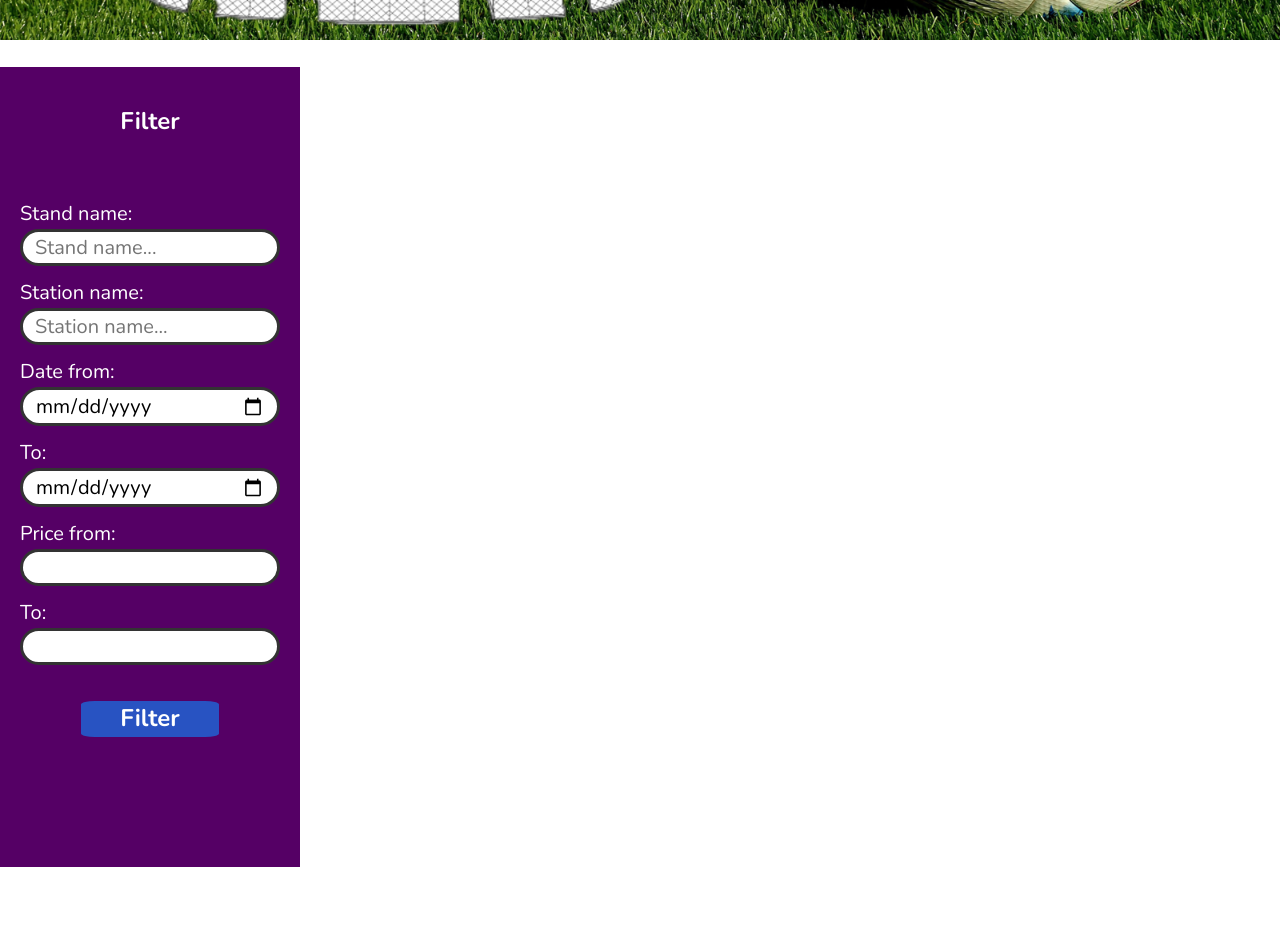
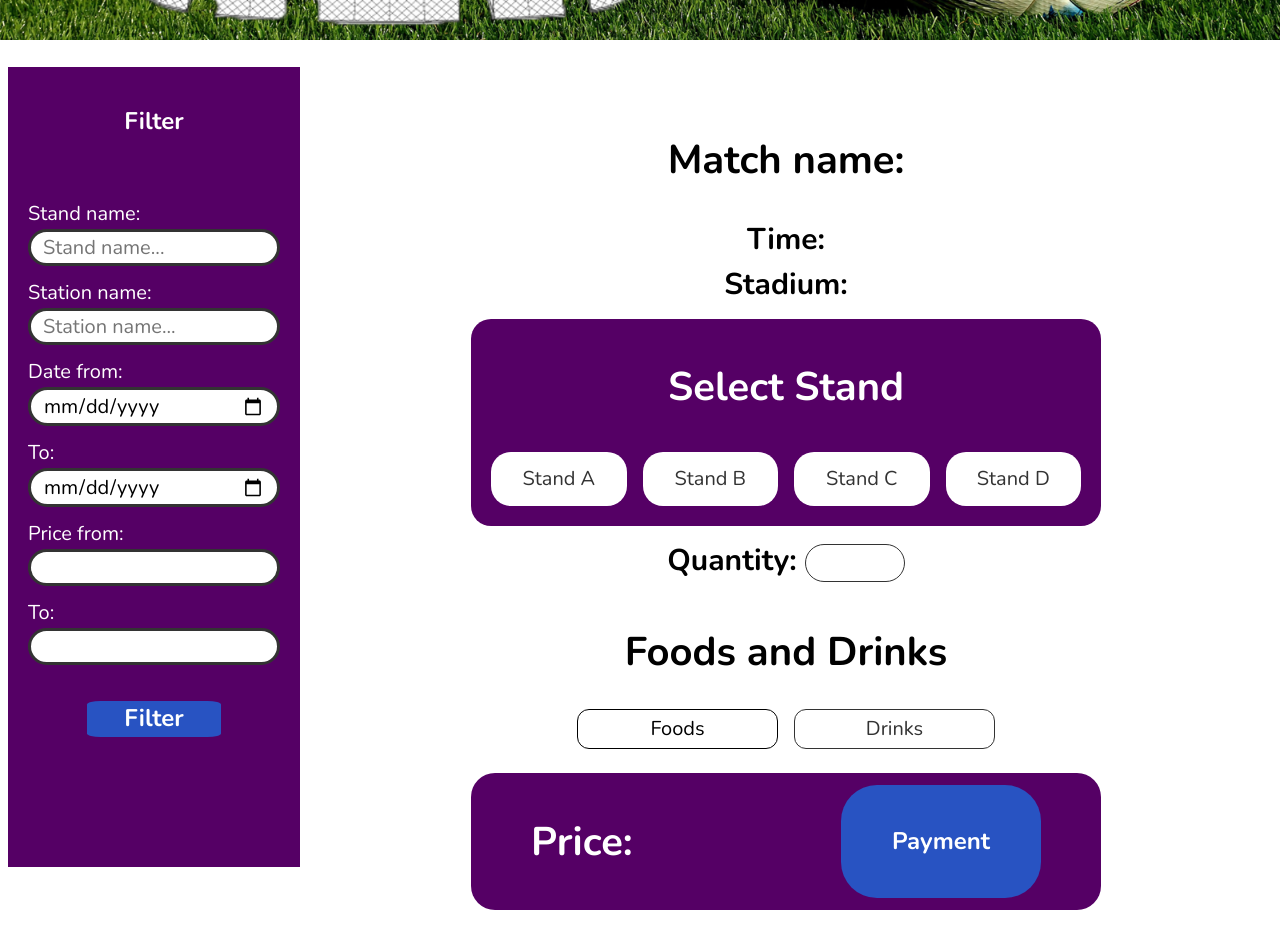
Before and after one commit to iamduc3024/WC_Ticket_Project, a React (Create React App) app in the folder frontend/: page /order in a window 1280 px wide. Shown: the part 700-1648 px from the top of the page. Before the commit the page ends 1567 px from the top, so only its background shows below. Built offline with nearby package versions, Linux system fonts and the light colour scheme; some icons are missing.

Commit message:
add base OderPage

```diff
--- a/frontend/src/pages/Order/Order.module.scss
+++ b/frontend/src/pages/Order/Order.module.scss
@@ -3,3 +3,199 @@
     width: 100%;
     margin-top: 100px;
   }
+
+  .contentContainer {
+    display: flex;
+    justify-content: space-between;
+  }
+
+  .orderContainer {
+    margin-top: 20px;
+    width: 78vw;
+    padding: 36px;
+    background-color: #fff;
+    display: flex;
+    text-align: center;
+    align-items: center;
+    justify-content: center;
+    justify-items: center;
+    align-content: center;
+    flex-wrap: wrap;
+    flex-direction: column;
+  }
+
+  .matchInfoContainer {
+    width: 100%;
+  }
+
+  .standChooseContainer {
+    background-color: #550065;
+    padding: 12px;
+    border-radius: 20px;
+    width: 70%;
+    color: #fff;
+    margin-top: 12px;
+    margin-bottom: 12px;
+    text-align: center;
+  }
+
+  .allStandContainer {
+
+    display: flex;
+    margin-top: 8px;
+  }
+
+  .standACointainer {
+    flex: 1;
+    background-color: #fff;
+    padding: 12px;
+    color: #333;
+    margin: 8px;
+    border-radius: 20px;
+
+    &:hover {
+      cursor: pointer;
+      background-color: #28a745;
+      color: #fff;
+    }
+
+  }
+
+  .standBCointainer {
+    flex: 1;
+    background-color: #fff;
+    padding: 12px;
+    color: #333;
+    margin: 8px;
+    border-radius: 20px;
+
+    &:hover {
+      cursor: pointer;
+      background-color: #28a745;
+      color: #fff;
+    }
+  }
+
+  .standCCointainer {
+    flex: 1;
+    background-color: #fff;
+    padding: 12px;
+    color: #333;
+    margin: 8px;
+    border-radius: 20px;
+
+    &:hover {
+      cursor: pointer;
+      background-color: #28a745;
+      color: #fff;
+    }
+  }
+
+  .standDCointainer {
+    flex: 1;
+    background-color: #fff;
+    padding: 12px;
+    color: #333;
+    margin: 8px;
+    border-radius: 20px;
+
+    &:hover {
+      cursor: pointer;
+      background-color: #28a745;
+      color: #fff;
+    }
+  }
+
+  .activeStand {
+    background-color: #129330;
+    color: #fff;
+  }
+
+  .quantityChoose label {
+    font-weight: bold;
+    font-size: 30px;
+  }
+
+  .quantityInput {
+    padding: 4px;
+    font-size: 24px;
+    border-radius: 20px;
+    padding-left: 24px;
+    width: 100px ;
+    border: 1px solid #333;
+  }
+
+  .drinkFoodContainer {
+    margin: 12px;
+    width: 50%;
+    text-align: center;
+  }
+
+  .foodDrinkChoose {
+    display: flex;
+  }
+
+  .foodContainer {
+    flex: 1;
+    border-radius: 12px;
+    padding: 4px;
+    margin-right: 8px;
+    text-align: center;
+    border: solid 1px;
+
+    &:hover {
+      cursor: pointer;
+      background-color: rgb(255, 242, 0);
+    }
+  }
+
+  .foodActive {
+    background-color: rgb(255, 157, 0);
+  }
+
+  .drinkContainer {
+    flex: 1;
+    border-radius: 12px;
+    padding: 4px;
+    margin-left: 8px;
+    color: #333;
+    text-align: center;
+    border: solid 1px;
+
+    &:hover {
+      cursor: pointer;
+      background-color: rgb(38, 95, 174);
+      color: #fff;
+    }
+  }
+
+  .drinkActive {
+    background-color: rgb(22, 73, 145);
+    color: #fff;
+  }
+
+  .paymentContainer {
+    width: 70%;
+    display: inline-flex;
+    justify-content: space-between;
+    background-color: #550065;
+    padding: 12px 60px;
+    border-radius: 24px;
+    color: #fff;
+    margin: 12px;
+  }
+
+  .paymentBtn {
+    font-size: 24px;
+    font-weight: bold;
+    padding: 4px 24px;
+    border-radius: 36px;
+    min-width: 200px;
+    color: #fff;
+    background-color: #2853C2;
+
+    &:hover {
+      cursor: pointer;
+      background-color: #1440ad;
+    }
+  }
--- a/frontend/src/pages/Order/index.js
+++ b/frontend/src/pages/Order/index.js
@@ -1,16 +1,109 @@
 import Header from "src/components/Layouts/component/Header";
 import Filter from "src/components/Layouts/component/Filter";
-import { Fragment } from "react";
+import { Fragment, useState } from "react";
 import stationSimulator from '../../assets/images/stationSimulator.png'
 import style from './Order.module.scss'
+import clsx from "clsx";
 
 function Order() {
+
+
+    const [stand, setStand] = useState('')
+    const [chooseFood, setChooseFood] = useState(false)
+    const [chooseDrink, setChooseDrink] = useState(false)
+
+    const handleStandClick = (e) => {
+        console.log(e.target.innerText);
+        if(stand === e.target.innerText) {
+            setStand('')
+        }
+        else setStand(e.target.innerText)
+    }
+
+    const handleChooseFoodClick = () => {
+        setChooseFood(!chooseFood)
+    }
+
+    const handleChooseDrinkClick = () => {
+        setChooseDrink(!chooseDrink)
+    }
+
     return (
 
         <Fragment>
             <Header />
             <img className= {style.stationSimulatorImg} src={stationSimulator} alt=""></img>
-            <Filter />
+            <section className= {style.contentContainer}>
+                <Filter />
+
+                <div className= {style.orderContainer}>
+
+                    <div className= {style.matchInfoContainer}>
+                        <h1 className= {style.matchName}>Match name:</h1>
+                        <h2 className= {style.time}>Time:</h2>
+                        <h2 className= {style.stadium}>Stadium:</h2>
+                    </div>
+
+
+
+                    <section className= {style.standChooseContainer}>
+                        <h1>Select Stand</h1>
+
+                        <div className= {style.allStandContainer}>
+
+                            <div className= {clsx(style.standACointainer, {[style.activeStand] : (stand === 'Stand A')})}
+                            onClick={handleStandClick}>
+                                Stand A
+                            </div>
+
+                            <div className= {clsx(style.standBCointainer, {[style.activeStand] : (stand === 'Stand B')})}
+                            onClick={handleStandClick}>
+                                Stand B
+                            </div>
+
+                            <div className= {clsx(style.standCCointainer, {[style.activeStand] : (stand === 'Stand C')})}
+                            onClick={handleStandClick}>
+                                Stand C
+                            </div>
+
+                            <div className= {clsx(style.standDCointainer, {[style.activeStand] : (stand === 'Stand D')})}
+                            onClick={handleStandClick}>
+                                Stand D
+                            </div>
+                        </div>
+
+                    </section>
+
+                    <section className= {style.quantityChoose}>
+                        <label htmlFor="quantityInput">Quantity: </label>
+                        <input className= {style.quantityInput} type="number" />
+                    </section>
+
+                    <section className= {style.drinkFoodContainer}>
+                        <h1>Foods and Drinks</h1>
+
+                        <section className= {style.foodDrinkChoose}>
+
+                            <div className= {clsx(style.foodContainer, {[style.foodActive] : chooseFood})}
+                            onClick={handleChooseFoodClick}>
+                                Foods
+                            </div>
+
+                            <div className= {clsx(style.drinkContainer, {[style.drinkActive] : chooseDrink})}
+                            onClick={handleChooseDrinkClick}>
+                                Drinks
+                            </div>
+                        </section>
+
+
+                    </section>
+
+                    <section className= {style.paymentContainer}>
+                        <h1>Price:</h1>
+                        <button className= {style.paymentBtn}>Payment</button>
+                    </section>
+                </div>
+            </section>
         </Fragment>
     );
 }
```
